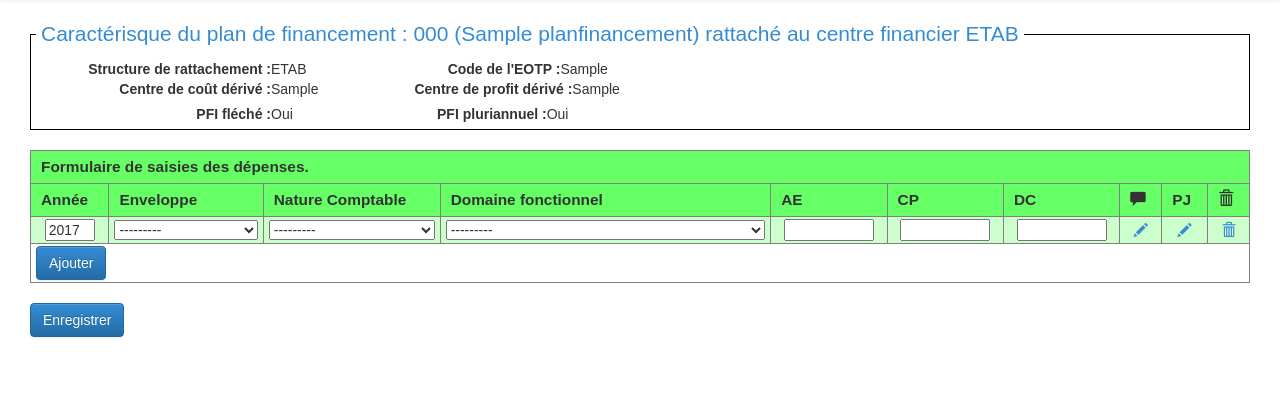
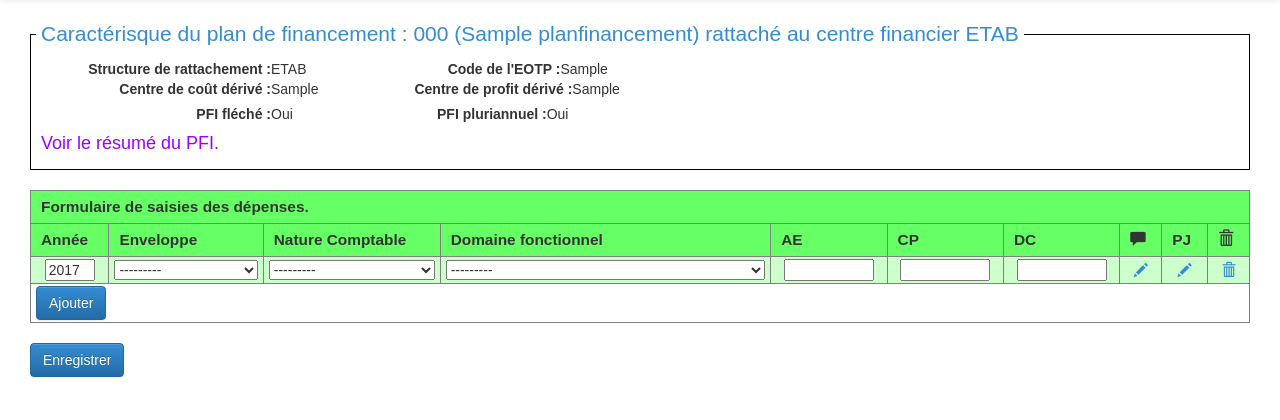
Before and after one commit to unistra/budgetweb, a Django app: page /depense/1/2017/ in a window 1280 px wide, after a click that opens the changed part; the page is wider, and only the part inside the window is pictured. Shown: the part 41-461 px from the top of that part. Run offline with Django 3.2, Linux system fonts and the light colour scheme; a user stored in the database is signed in; data comes from the database, SQL or seed files in the repository; tables that the repository leaves empty hold one stand-in row (values such as "Sample post"); parts of the project's set-up code (start-up, migrations or seed data) failed here and were passed over; some libraries are stand-ins or nearby versions.

Commit message:
Ajout d'un lien vers le récap d'un PFI Pluri-annuel.

```diff
--- a/budgetweb/templates/detailspfi.html
+++ b/budgetweb/templates/detailspfi.html
@@ -4,14 +4,19 @@
 		<div style="display: inline-block;">
 			<div style="display: inline-block;"><label style="width:250px;margin-bottom:0px;">Structure de rattachement :</label>{{ PFI.structure.code }}</div>
 			<div style="display: inline-block;"><label style="width:250px;margin-bottom:0px;">Code de l'EOTP :</label>{{ PFI.eotp }}</div>
+		</div>
 		<div>
-		</div>
 			<div style="display: inline-block;"><label style="width:250px;margin-bottom:0px;">Centre de coût dérivé : </label>{{ PFI.centrecoutderive }}</div>
 			<div style="display: inline-block;"><label style="width:250px;">Centre de profit dérivé : </label>{{ PFI.centreprofitderive }}</div>
+		</div>
 		<div>
-		</div>
 			<div style="display: inline-block;"><label style="width:250px;margin-bottom:0px;">PFI fléché : </label>{% if PFI.is_fleche %}Oui{% else %}Non{% endif %}</div>
 			<div style="display: inline-block;"><label style="width:250px;margin-bottom:0px;">PFI pluriannuel : </label>{% if PFI.is_pluriannuel %}Oui{% else %}Non{% endif %}</div>
 	 </div>
+	 {% if PFI.is_pluriannuel %}
+	 <div>
+		 <h4 style="display: inline-block;margin-left:20px;"><a class="pluri-color" href="{% url 'pluriannuel' pfiid=PFI.id %}">Voir le résumé du PFI.</a></h4>
+	 </div>
+	 {% endif %}
  </div>
 </fieldset>
```
